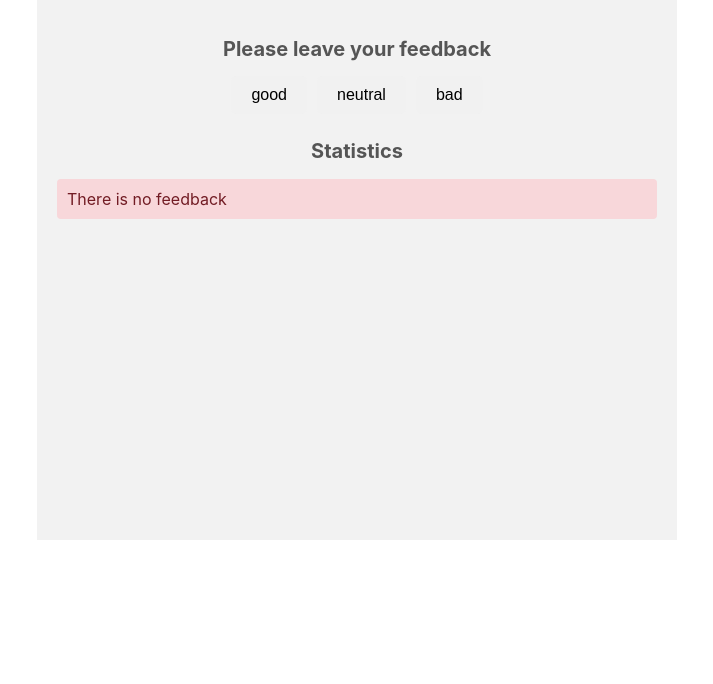
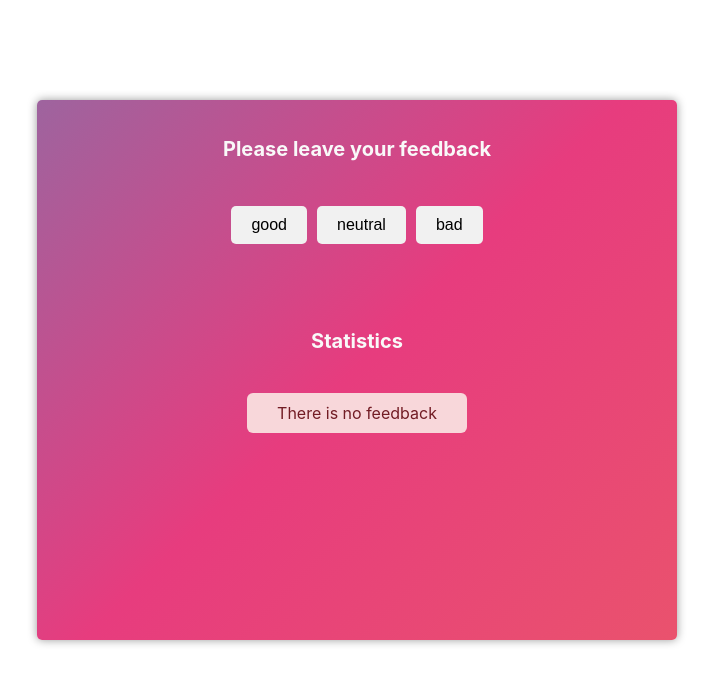
Before and after one commit to EmmanuelSGiraldo/goit-react-hw-02-feedback, a React (Create React App) app: page / in a window 1280 px wide. Shown: the top 684 px of the page, without its empty margins (283-996 px from the left). Built offline with nearby package versions, Linux system fonts and the light colour scheme.

Commit message:
scss styles background & others

```diff
--- a/src/components/scss/App.module.scss
+++ b/src/components/scss/App.module.scss
@@ -1,9 +1,24 @@
 .container {
   max-width: 600px;
   height: 500px;
-  margin: 0 auto;
+  margin: 100px auto;
   padding: 20px;
-  background-color: #f2f2f2;
+  background: linear-gradient(-45deg, #ee7752, #e73c7e, #23a6d5, #23d5ab);
+  background-size: 400% 400%;
+  animation: gradient 10s ease infinite;
+  box-shadow: 0 0 10px rgba(0, 0, 0, 0.4);
+  border-radius: 5px;
+}
+@keyframes gradient {
+  0% {
+    background-position: 0% 50%;
+  }
+  50% {
+    background-position: 100% 50%;
+  }
+  100% {
+    background-position: 0% 50%;
+  }
 }
 
 h1 {
--- a/src/components/scss/FeedbackOptions.module.scss
+++ b/src/components/scss/FeedbackOptions.module.scss
@@ -2,6 +2,7 @@
   display: flex;
   justify-content: center;
   align-items: center;
+  margin-bottom: 80px;
 }
 
 .optionButton {
@@ -15,7 +16,7 @@
 }
 
 .optionButton:hover {
-  background-color: #dcdcdc;
+  background-color: #56f202;
 }
 
 .optionButton:focus {
--- a/src/components/scss/Notification.module.scss
+++ b/src/components/scss/Notification.module.scss
@@ -1,6 +1,10 @@
 .notification {
+  width: 200px;
+  margin-left: 190px;
   background-color: #f8d7da;
   color: #721c24;
   padding: 10px;
-  border-radius: 4px;
+  border-radius: 6px;
+  text-align: center;
+
 }
--- a/src/components/scss/Section.module.scss
+++ b/src/components/scss/Section.module.scss
@@ -1,10 +1,12 @@
 .section {
   margin-bottom: 20px;
+
 }
 
 .title {
   font-size: 20px;
   font-weight: bold;
-  margin-bottom: 10px;
+  margin-bottom: 40px;
   text-align: center;
+  color: rgb(249, 249, 249);
 }
```
